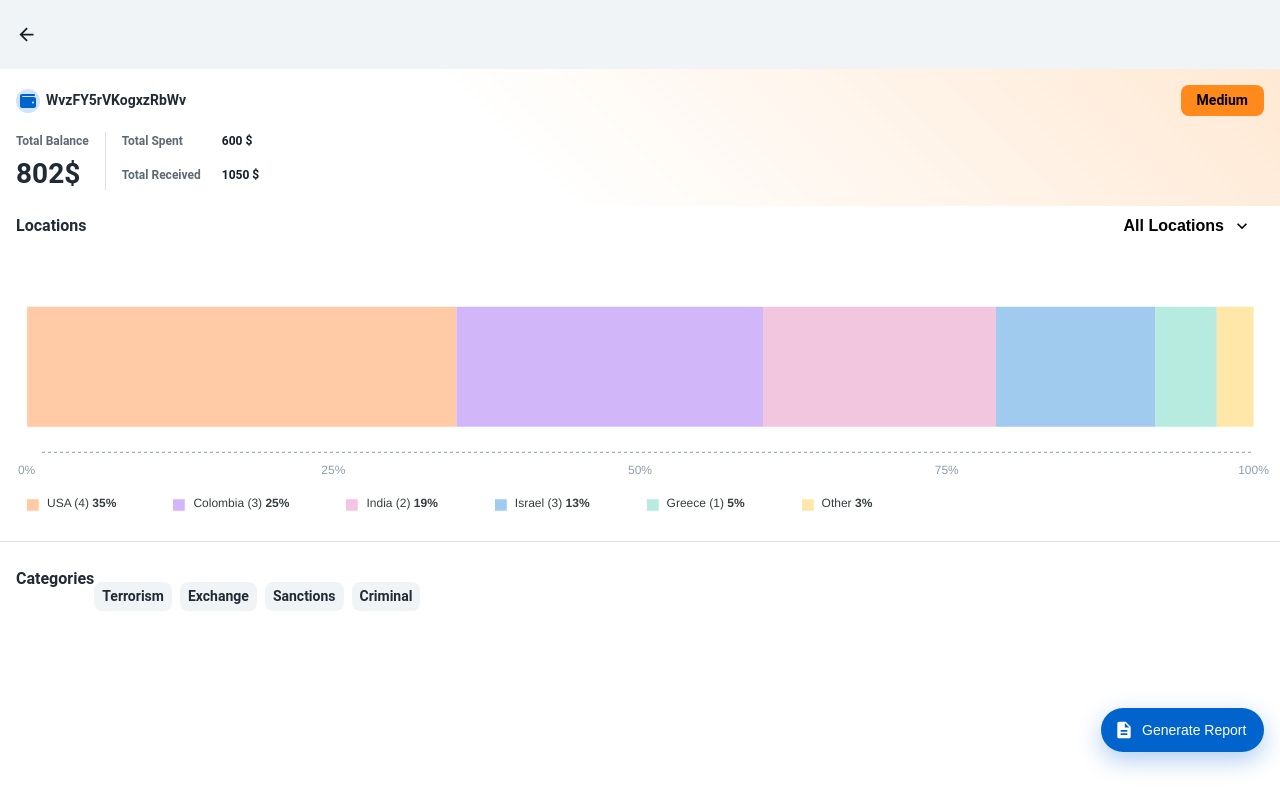
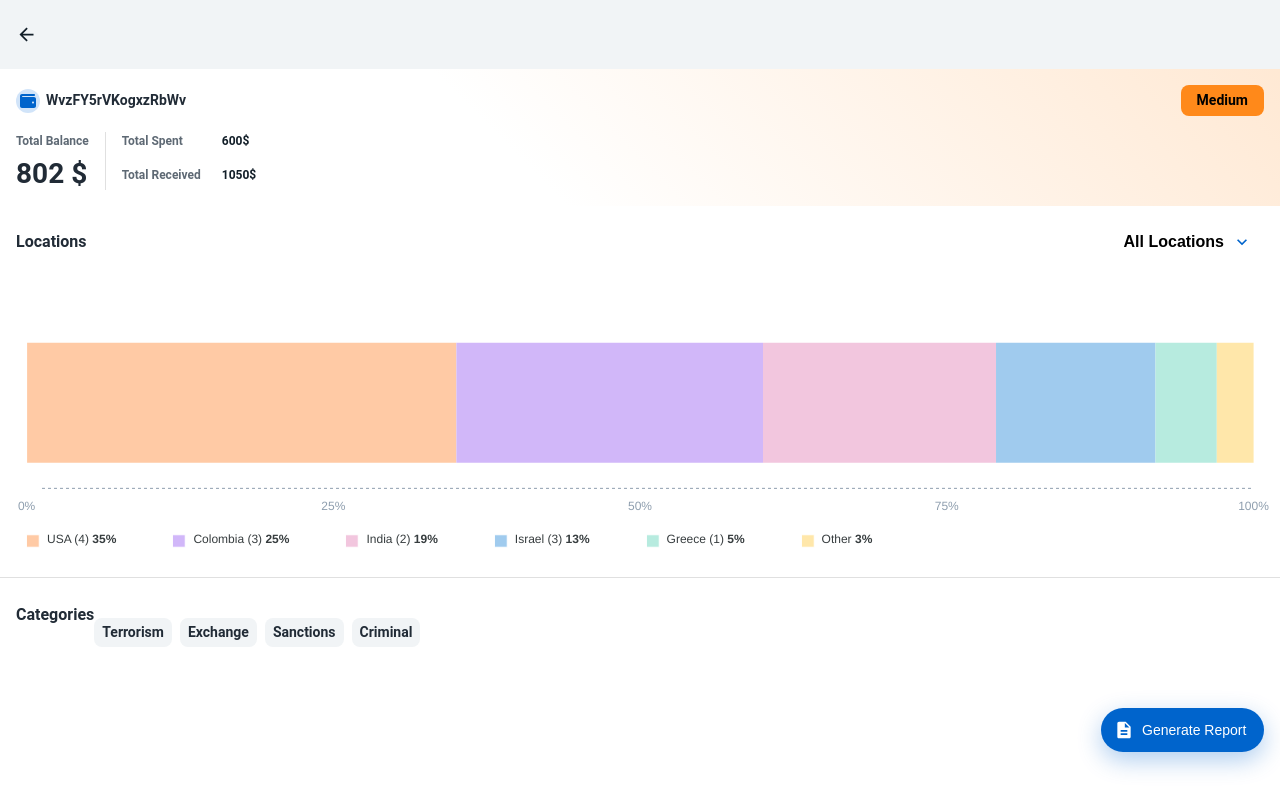
Before and after one commit to avesh-WO23/crypto-UI, a React (Create React App) app: page /sign-in in a window 1280 px wide. Both pictures are taken after a click on the button "Login". Built offline with nearby package versions, Linux system fonts and the light colour scheme.

Commit message:
fix : MenuButton UI fixes

```diff
--- a/src/components/classifier/banner/BalanceBanner.jsx
+++ b/src/components/classifier/banner/BalanceBanner.jsx
@@ -121,6 +121,7 @@ const BalanceBanner = ({
             </Typography>
             <Typography variant="h3" pt={1}>
               {amount}
+              {'  '}
               {currency}
             </Typography>
           </Stack>
@@ -137,7 +138,7 @@ const BalanceBanner = ({
                       color: (theme) => theme.palette.primary.dark,
                     }}
                   >
-                    600 $
+                    600$
                   </Typography>
                 </Stack>
                 <Stack direction={'row'} alignItems={'center'}>
@@ -150,7 +151,7 @@ const BalanceBanner = ({
                       color: (theme) => theme.palette.primary.dark,
                     }}
                   >
-                    1050 $
+                    1050$
                   </Typography>
                 </Stack>
               </Box>
--- a/src/components/classifier/locations/Location.jsx
+++ b/src/components/classifier/locations/Location.jsx
@@ -25,6 +25,7 @@ const Location = () => {
         justifyContent={'space-between'}
         alignItems={'center'}
         px={2}
+        pt={2}
       >
         <Typography variant="h6">Locations</Typography>
         <LocationMenu
--- a/src/components/classifier/locations/LocationMenu.jsx
+++ b/src/components/classifier/locations/LocationMenu.jsx
@@ -32,13 +32,18 @@ const StyledMenu = styled((props) => (
       vertical: 'top',
       horizontal: 'right',
     }}
+    sx={{
+      'top': '-5px',
+      'left': '-5px',
+      '& .MuiPaper-root.MuiMenu-paper': { p: 1 },
+    }}
     {...props}
   />
 ))(({ theme }) => ({
   '& .MuiPaper-root': {
     'borderRadius': 8,
     'marginTop': theme.spacing(1),
-    'minWidth': 180,
+    'minWidth': 250,
     'color': '#374151',
     'boxShadow':
       '0px 20px 40px -4px rgba(145, 158, 171, 0.24), 0px 0px 2px 0px rgba(145, 158, 171, 0.24)',
@@ -51,6 +56,7 @@ const StyledMenu = styled((props) => (
         color: theme.palette.text.secondary,
         marginRight: theme.spacing(1.5),
       },
+      '&:hover': { backgroundColor: theme.palette.grey[100] },
       '&:active': {
         backgroundColor: alpha(
           theme.palette.primary.main,
@@ -67,8 +73,6 @@ const StyledMenu = styled((props) => (
     },
   },
 }));
-
-const ITEM_HEIGHT = 48;
 
 export default function LocationMenu({ country, setCountry, StaticMenu }) {
   const [anchorEl, setAnchorEl] = React.useState(null);
@@ -99,7 +103,13 @@ export default function LocationMenu({ country, setCountry, StaticMenu }) {
           color: (theme) =>
             country === 'All locations' ? '#000' : theme.palette.primary.main,
         }}
-        endIcon={anchorEl ? <KeyboardArrowUpIcon /> : <KeyboardArrowDownIcon />}
+        endIcon={
+          anchorEl ? (
+            <KeyboardArrowUpIcon color="primary" />
+          ) : (
+            <KeyboardArrowDownIcon color="primary" />
+          )
+        }
       >
         {country}
       </MenuButton>
@@ -113,7 +123,7 @@ export default function LocationMenu({ country, setCountry, StaticMenu }) {
         onClose={() => handleClose(country)}
         PaperProps={{
           style: {
-            maxHeight: ITEM_HEIGHT * 4.5,
+            maxHeight: 316,
           },
         }}
       >
--- a/src/components/classifier/locations/StackedChart.jsx
+++ b/src/components/classifier/locations/StackedChart.jsx
@@ -1,5 +1,6 @@
 import React from 'react';
 
+import { Box } from '@mui/material';
 import { PropTypes } from 'prop-types';
 import ReactApexChart from 'react-apexcharts';
 
@@ -8,6 +9,7 @@ const StackedBarChart = ({ country, setCountry }) => {
   // const [state, setState] = useState("");
 
   return (
+    <Box pt={2.5}>
       <ReactApexChart
         options={{
           yaxis: {
@@ -67,7 +69,7 @@ const StackedBarChart = ({ country, setCountry }) => {
             },
           },
           chart: {
-          width: '100%',
+            width: '100px',
             type: 'bar',
             height: 350,
             stacked: true,
@@ -165,7 +167,7 @@ const StackedBarChart = ({ country, setCountry }) => {
         }}
         series={[
           {
-          name: 'USA (4) <span style="font-weight:800;"">35%</span>',
+            name: 'USA (4) <span style="font-weight:800;">35%</span>',
             data: [35],
           },
           {
@@ -192,6 +194,7 @@ const StackedBarChart = ({ country, setCountry }) => {
         type="bar"
         height={280}
       />
+    </Box>
   );
 };
 
--- a/src/pages/Wallet.jsx
+++ b/src/pages/Wallet.jsx
@@ -1,5 +1,3 @@
-import React from 'react';
-
 import DescriptionIcon from '@mui/icons-material/Description';
 import { Box } from '@mui/material';
 import Divider from '@mui/material/Divider';
```
Lines whose indentation alone changed are shown as unchanged.
